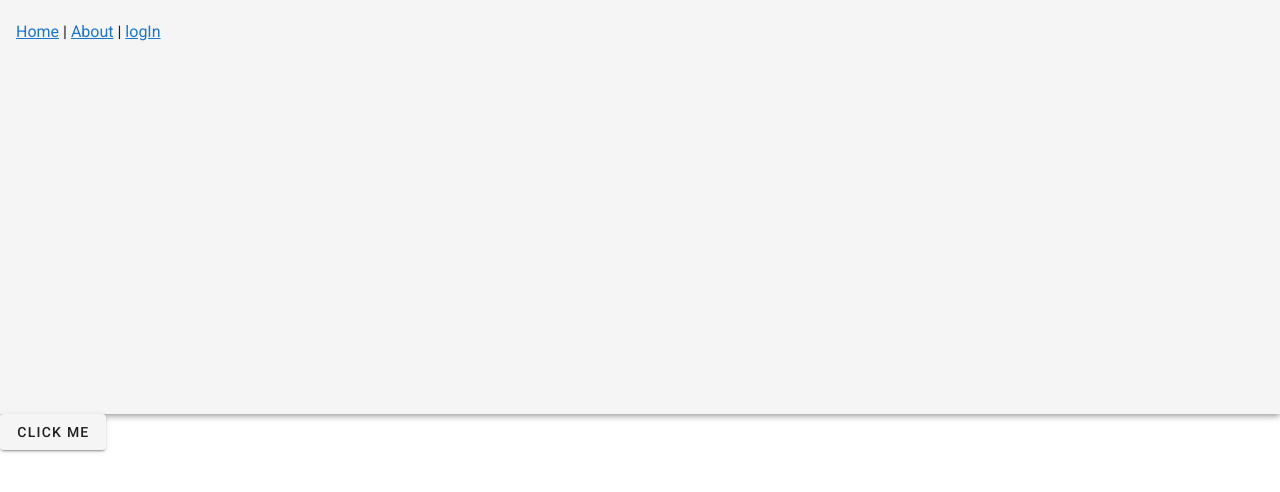
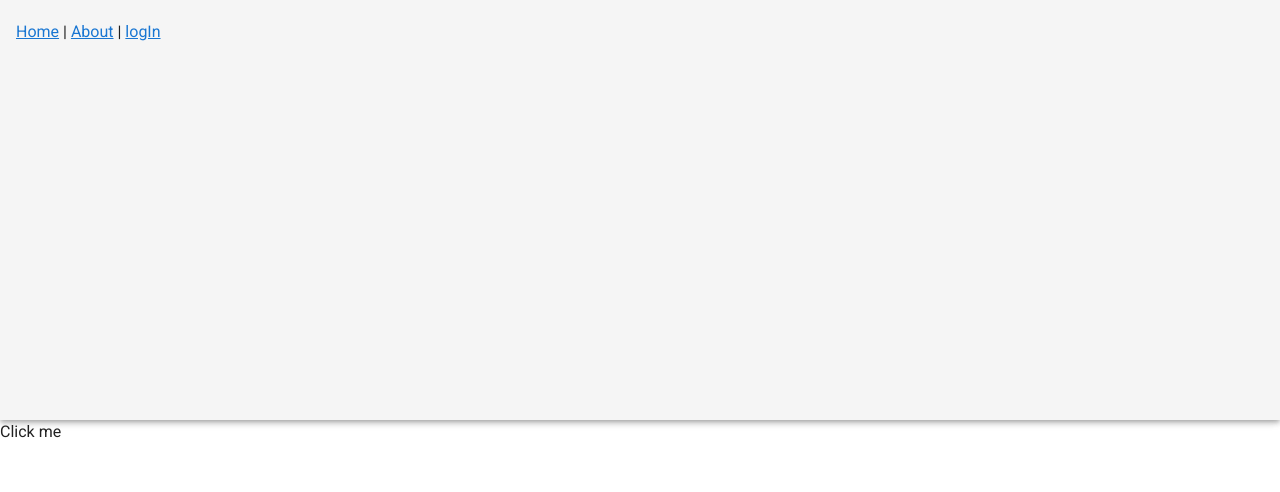
Before and after one commit to kallly/logiciel, a Vue app in the folder ceseat/: page /about in a window 1280 px wide. Shown: the top 492 px of the page. Built offline with nearby package versions, Linux system fonts and the light colour scheme.

Commit message:
mise a niveau

```diff
--- a/ceseat/src/views/AboutView.vue
+++ b/ceseat/src/views/AboutView.vue
@@ -9,28 +9,13 @@
 <!-- Vue Template HTML Markup -->
 
 <template>
-  <v-menu>
-    <template v-slot:activator="{ on, attrs }">
-      <v-btn
-        v-bind="attrs"
-        v-on="on"
-      >
-        Click me
-      </v-btn>
-    </template>
 
-    <v-list>
-      <v-list-item @click="method">
-        <v-list-item-title>Option 1</v-list-item-title>
-      </v-list-item>
-
-      <v-list-item disabled>
-        <v-list-item-title>Option 2</v-list-item-title>
-      </v-list-item>
-
-      <v-list-item @click="method">
-        <v-list-item-title>Option 3</v-list-item-title>
-      </v-list-item>
-    </v-list>
-  </v-menu>
+<button
+  aria-expanded="false"
+  aria-haspopup="true"
+  role="button"
+  type="button"
+>
+  Click me
+</button>
 </template>
```
Also changed, not shown: ceseat/src/App.vue (line endings or trailing spaces).
